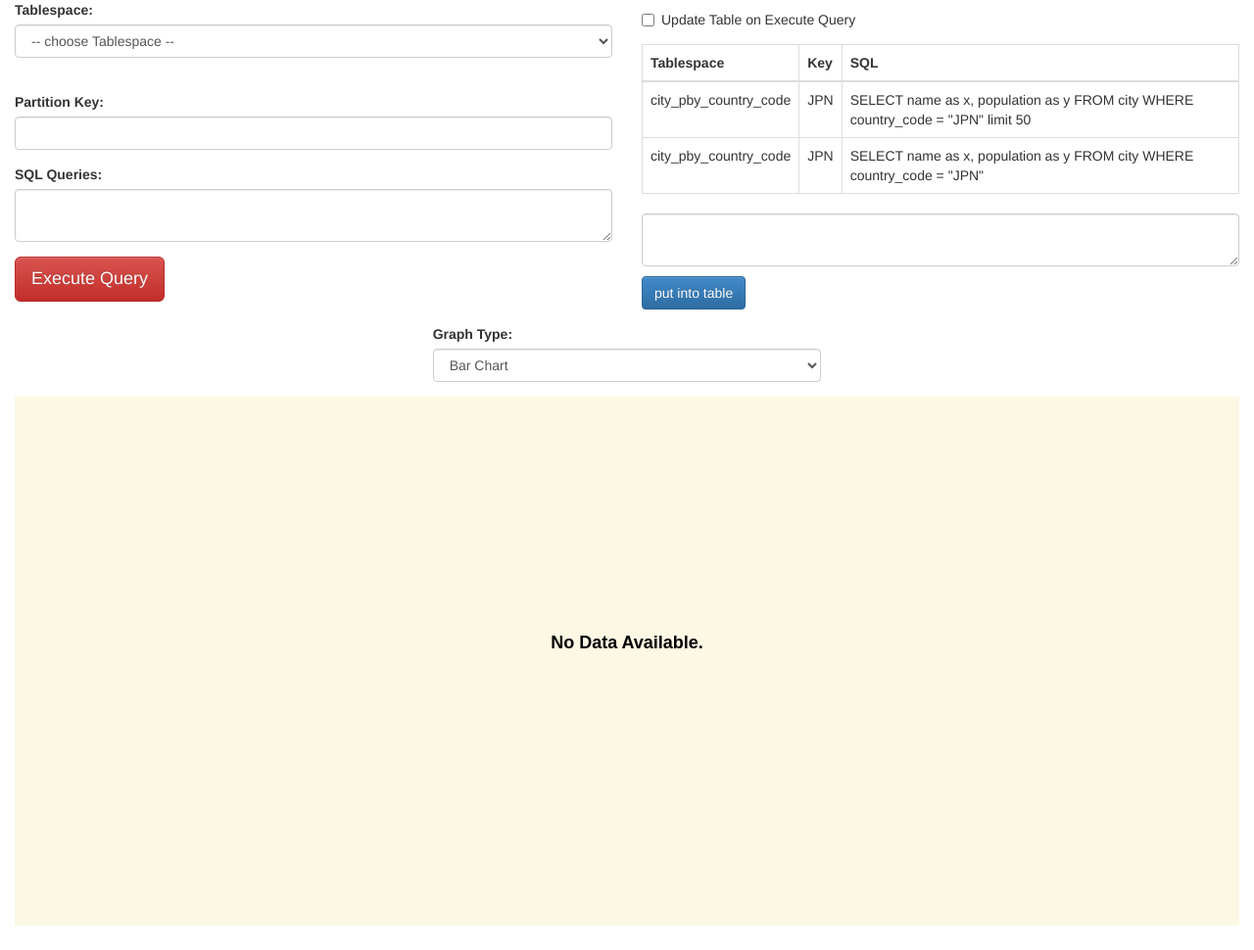
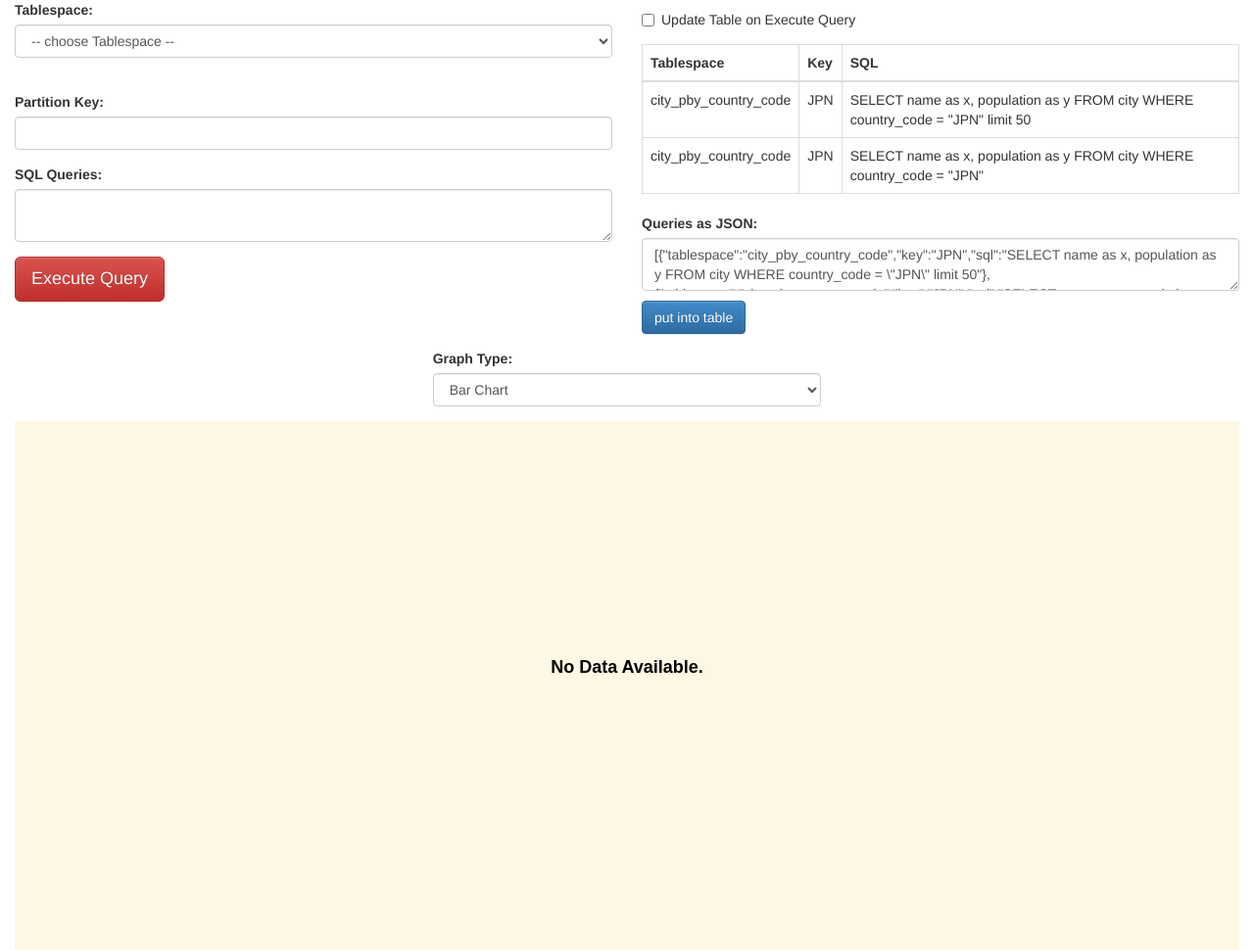
Before and after one commit to FaKod/Dabado, a website: page app/index.html in a window 1280 px wide. Shown: the whole page at 98% size. Before the commit the page ends 945 px from the top, so only its background shows below. Drawn offline with Linux system fonts and the light colour scheme; no server answers.

Commit message:
better readme

```diff
--- a/app/js/controllers.js
+++ b/app/js/controllers.js
@@ -104,6 +104,7 @@ dasboardControllers.controller('sploutQuery', ['$scope', '$http', '$q', function
 
 	$http.get('demoSQL.json').then(function(res) {
 		$scope.importJSONTable(res.data);
+		$scope.tableAsJSON = angular.toJson($scope.queries);
 	});
 
 	$scope.handleRowSelection = function(row) {
--- a/app/partials/dashboard.html
+++ b/app/partials/dashboard.html
@@ -44,6 +44,7 @@
 			</table>
 
 		    <div class="form-group">
+			    <label>Queries as JSON: </label>
 				<p><textarea type="text" ng-model="tableAsJSON" class="form-control"></textarea></p>
 				<button ng-click="importJSONTable(tableAsJSON);" class="btn btn-primary">put into table</button>
 			</div>
```
Also changed, not shown: README.md.
